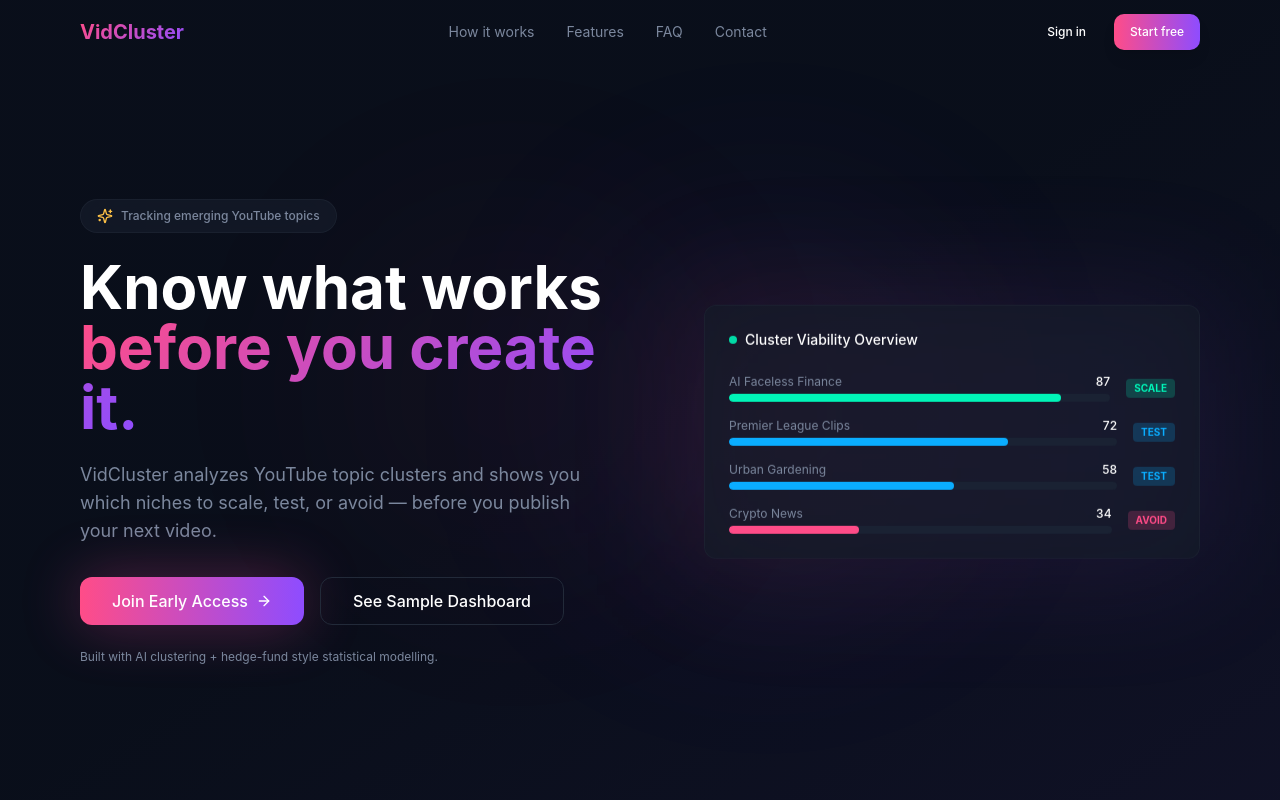
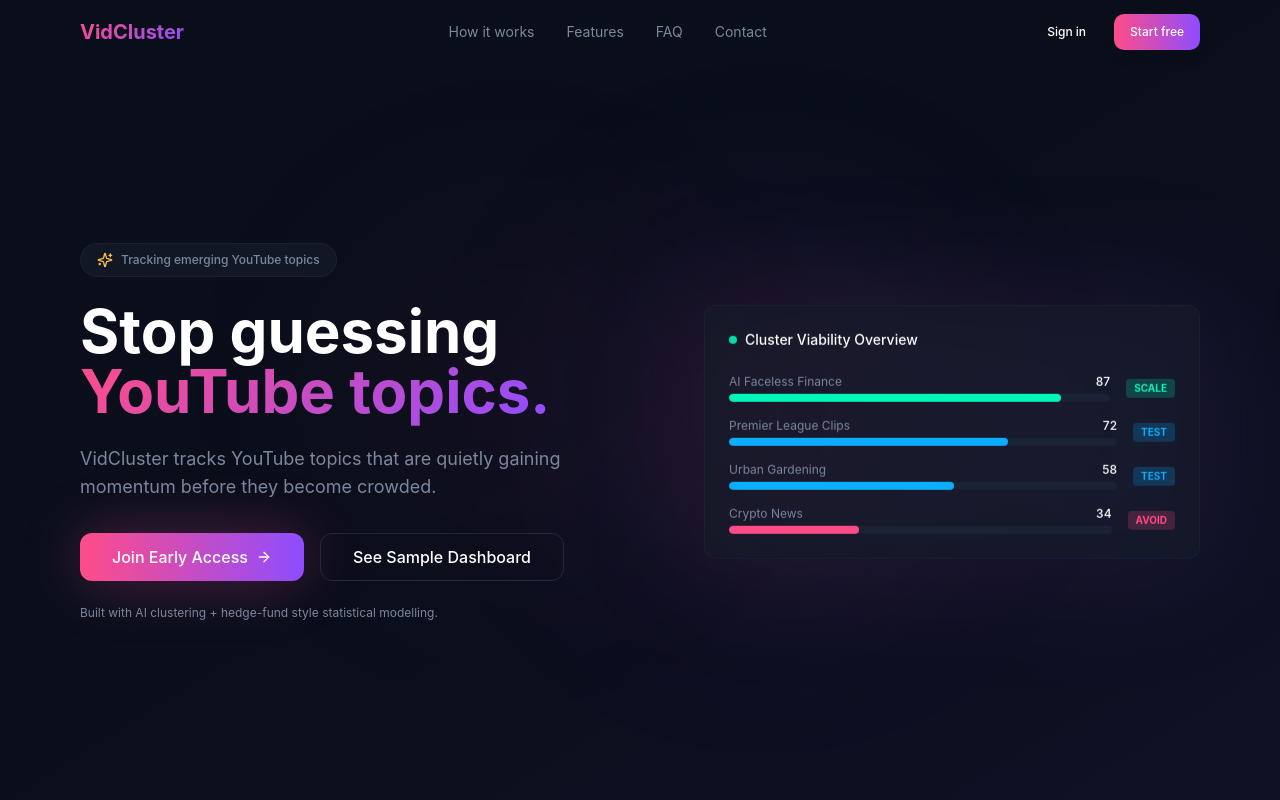
Before and after one commit to agentdot/vidcluster, a React (Vite) app in the folder vidcluster-marketing-main/: page / in a window 1280 px wide. Shown: the top 800 px of the page. Built offline with nearby package versions, Linux system fonts and the light colour scheme; the HTML template or start-up script is replaced by a standard one.

Commit message:
Update Hero.tsx

```diff
--- a/vidcluster-marketing-main/src/components/landing/Hero.tsx
+++ b/vidcluster-marketing-main/src/components/landing/Hero.tsx
@@ -83,8 +83,8 @@ const Hero = () => {
               className="text-4xl sm:text-5xl lg:text-6xl font-bold leading-tight mb-6 animate-slide-up"
               style={{ animationDelay: "0.1s" }}
             >
-              Know what works{" "}
-              <span className="gradient-text">before you create it.</span>
+              Stop guessing{" "}
+              <span className="gradient-text">YouTube topics.</span>
             </h1>
 
             {/* Subheadline */}
@@ -92,8 +92,7 @@ const Hero = () => {
               className="text-lg text-muted-foreground mb-8 max-w-xl mx-auto lg:mx-0 animate-slide-up"
               style={{ animationDelay: "0.2s" }}
             >
-              VidCluster analyzes YouTube topic clusters and shows you which niches to scale, test, or avoid — before you publish your next video.
-            </p>
+              VidCluster tracks YouTube topics that are quietly gaining momentum before they become crowded. </p>
 
             {/* CTAs */}
             <div
```
